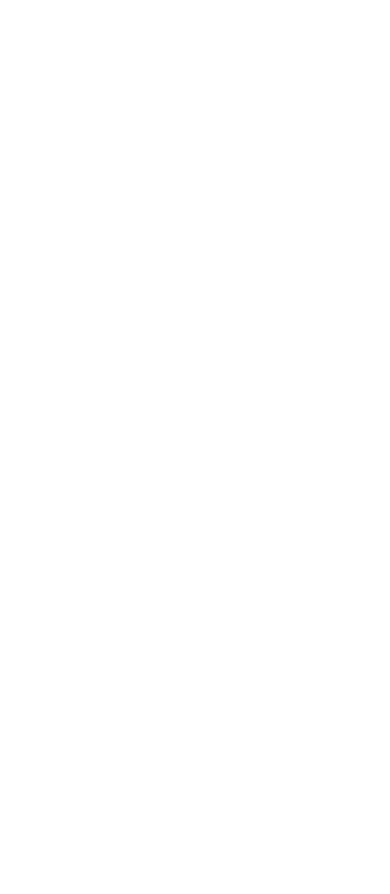
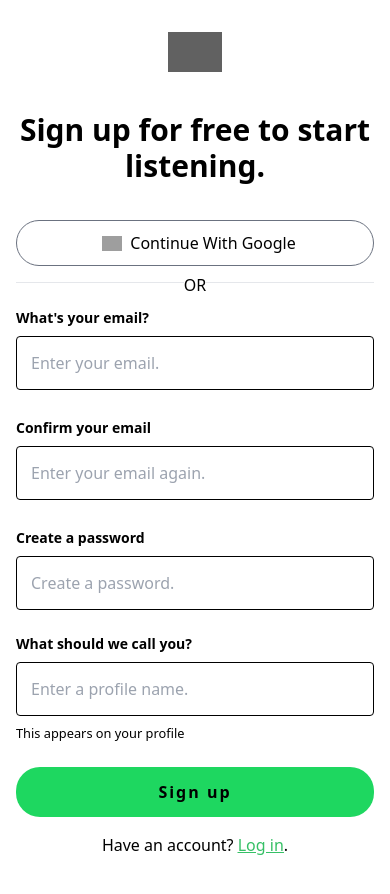
Before and after one commit to abhinandanwadwa/Spotify-Clone, a React (Create React App) app in the folder client/: page /signup in a window 390 px wide. Before the commit this address had no page. Shown: the top 894 px of the page. Before the commit the page ends 844 px from the top, so only its background shows below. Built offline with nearby package versions, Linux system fonts and the light colour scheme; grey boxes are pictures that could not be loaded.

Commit message:
Designing and Making Login/Signup Page Responsive

```diff
--- a/client/src/App.js
+++ b/client/src/App.js
@@ -1,12 +1,14 @@
 import './App.css';
 import Login from './components/Login/Login';
 import { BrowserRouter, Routes, Route } from "react-router-dom"
+import Signup from './components/Signup/Signup';
 
 function App() {
   return (
   <BrowserRouter>
     <Routes>
       <Route path="/login" element={ <Login/> } />
+      <Route path="/signup" element={ <Signup/> } />
     </Routes>
   </BrowserRouter>
   );
--- a/client/src/components/Login/Login.jsx
+++ b/client/src/components/Login/Login.jsx
@@ -1,5 +1,6 @@
 import React, { useState } from 'react'
 import './login.css'
+import { Link } from 'react-router-dom';
 
 const Login = () => {
   const [email, setEmail] = useState("");
@@ -30,7 +31,7 @@
     <hr className='text-black font-bold' />
 
     <div className="content-wrapper p-4 flex flex-col justify-center items-center">
-      <div className="content flex w-[33%] justify-center items-center flex-col">
+      <div className="content flex md:w-[33%] w-[100%] justify-center items-center flex-col">
         <button className='p-[10px] w-[100%] font-sans flex justify-center items-center rounded-full border-gray-500 border-solid border-[1px] mb-4'><img className='mx-2' width={20} src="https://cdn-icons-png.flaticon.com/512/2991/2991148.png" alt="GoogleIcon" />Continue With Google</button>
         <div className="hr-wrapper flex w-[100%]">
           <hr className='w-[50%] justify-start items-start' />
@@ -49,11 +50,11 @@
           </div>
           <p className='my-4 forgot'>Forgot Your Password?</p>
           <div className="buttonwrapper flex justify-end w-[100%]">
-            <button onClick={login} className='login-button bg-[#1ed760] p-[13px] w-[28%] rounded-3xl'>LOG IN</button>
+            <button onClick={login} className='login-button bg-[#1ed760] p-[13px] md:w-[28%] w-[100%] rounded-3xl'>LOG IN</button>
           </div>
           <hr className='w-[100%] my-6' />
           <p className='flex justify-center w-[100%] font-extrabold text-lg'>Don't have an account?</p>
-          <button className='signup-button p-[10px] my-5 w-[100%] text-gray-500 font-bold font-sans flex justify-center items-center rounded-full border-gray-500 border-solid border-[1px] mb-4'>SIGN UP FOR SPOTIFY</button>
+          <Link to={'/signup'} className='signup-button p-[10px] my-5 w-[100%] text-gray-500 font-bold font-sans flex justify-center items-center rounded-full border-gray-500 border-solid border-[1px] mb-4'><a>SIGN UP FOR SPOTIFY</a></Link>
         </div>
       </div>
     </div>
--- /dev/null
+++ b/client/src/components/Signup/Signup.jsx
@@ -0,0 +1,82 @@
+import React, { useState } from 'react'
+import { Link } from 'react-router-dom';
+import './signup.css'
+
+const Signup = () => {
+    const [email, setEmail] = useState("");
+    const [cemail, setCemail] = useState("");
+    const [name, setName] = useState("");
+    const [password, setPassword] = useState("");
+
+    const backendApiURI = "http://localhost:8181/api";
+
+
+    const register = async (e) => {
+      e.preventDefault();
+      if (email == cemail) {
+        const response = await fetch(`${backendApiURI}/auth/register`, {
+          method: "POST",
+          headers: {
+            "Content-Type": "application/json"
+          },
+          body: JSON.stringify({ email, password, name })
+        });
+        const json = await response.json();
+        console.log(json);
+      }
+      else {
+        alert('Email and Confirm email should be same');
+      }
+    }
+
+  return (
+    <>
+    <div className="header flex flex-col justify-center items-center py-5">
+      <img style={{ filter: 'invert(1)', height: '40px' }} className='mt-3 mb-10' src="https://storage.googleapis.com/pr-newsroom-wp/1/2018/11/Spotify_Logo_RGB_White.png" alt="Spotify" />
+      <h2 className='text-3xl font-bold'>Sign up for free to start <br /><p className='flex justify-center'>listening.</p></h2>
+    </div>
+
+
+    <div className="content-wrapper p-4 flex flex-col justify-center items-center">
+      <div className="content flex w-[100%] md:w-[33%] justify-center items-center flex-col">
+        <button className='g-button p-[10px] w-[100%] font-sans flex justify-center items-center rounded-full border-gray-500 border-solid border-[1px] mb-4'><img className='mx-2' width={20} src="https://cdn-icons-png.flaticon.com/512/2991/2991148.png" alt="GoogleIcon" />Continue With Google</button>
+        <div className="hr-wrapper flex w-[100%]">
+          <hr className='w-[50%] justify-start items-start' />
+          <p className='my-[-9px]'>OR</p>
+          <hr className='w-[50%] justify-end items-end' />
+        </div>
+
+        <div className="email-login py-3 flex flex-col justify-start items-start w-[100%]">
+          <div className="input-wrapper flex flex-col w-[100%]">
+            <label className='my-2 text-sm font-bold'>What's your email?</label>
+            <input value={email} onChange={(e) => setEmail(e.target.value)} type="email" placeholder='Enter your email.' />
+          </div>
+          <div className="input-wrapper my-5 flex flex-col w-[100%]">
+            <label className='my-2 text-sm font-bold'>Confirm your email</label>
+            <input value={cemail} onChange={(e) => setCemail(e.target.value)} type="email" placeholder='Enter your email again.' />
+          </div>
+          <div className="input-wrapper flex flex-col w-[100%]">
+            <label className='my-2 text-sm font-bold'>Create a password</label>
+            <input value={password} onChange={(e) => setPassword(e.target.value)} type="password" placeholder='Create a password.' />
+          </div>
+          <div className="input-wrapper my-4 flex flex-col w-[100%]">
+            <label className='my-2 text-sm font-bold'>What should we call you?</label>
+            <input value={name} onChange={(e) => setName(e.target.value)} type="text" placeholder='Enter a profile name.' />
+            <small className='my-2'>This appears on your profile</small>
+          </div>
+          {/* <p className='my-4 forgot'>Forgot Your Password?</p> */}
+          <div className="buttonwrapper flex flex-col items-center justify-center w-[100%]">
+            <button onClick={register} className='login-button bg-[#1ed760] p-[13px] md:w-[28%] w-[100%] rounded-3xl'>Sign up</button>
+            <p className='my-4'>Have an account? <Link className='text-[#36c066] login-link' to={'/login'}><a>Log in</a></Link>.</p>
+          </div>
+          {/* <hr className='w-[100%] my-6' /> */}
+          {/* <p className='flex justify-center w-[100%] font-extrabold text-lg'>Don't have an account?</p> */}
+          {/* <Link to={'/signup'} className='signup-button p-[10px] my-5 w-[100%] text-gray-500 font-bold font-sans flex justify-center items-center rounded-full border-gray-500 border-solid border-[1px] mb-4'><a>SIGN UP FOR SPOTIFY</a></Link> */}
+        </div>
+      </div>
+    </div>
+    </>
+  )
+}
+
+export default Signup
--- /dev/null
+++ b/client/src/components/Signup/signup.css
@@ -0,0 +1,45 @@
+input {
+    width: 100%;
+    border: 1px solid black;
+    padding: 14px;
+    border-radius: 4px;
+    outline: none;
+}
+
+input:focus {
+    border: 2px solid black;
+}
+
+.forgot:hover {
+    text-decoration: underline;
+}
+
+.login-button {
+    /* letter-spacing: 2px; */
+    font-weight: 700;
+}
+
+.login-button:active {
+    background-color: #169c46;
+}
+
+.login-button:hover {
+    /* font-size: 17px; */
+    transform: scale(1.05);
+}
+
+.signup-button {
+    letter-spacing: 1px;
+}
+
+.signup-button:hover {
+    border: 1.5px solid black;
+}
+
+.g-button:hover {
+    transform: scale(1.05);
+}
+
+.login-link {
+    text-decoration: underline;
+}
```
